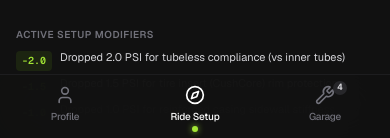
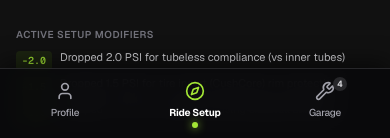
Before and after one commit to spencergill-dev/DialedEngine, a React (Vite) app: page / in a window 390 px wide. Shown: the part 706-844 px from the top of the page. Built offline with nearby package versions, Linux system fonts and the light colour scheme; the HTML template or start-up script is replaced by a standard one.

Commit message:
feat: glassmorphic mobile bottom nav, bottom clearance and mobile footer hide

```diff
--- a/src/App.tsx
+++ b/src/App.tsx
@@ -11,7 +11,7 @@ export function App() {
 
       <DialedEngine />
 
-      <footer className="mt-auto py-8 text-center text-xs text-zinc-400 border-t border-zinc-800/50 font-sans relative z-10">
+      <footer className="hidden md:block mt-auto py-8 text-center text-xs text-zinc-400 border-t border-zinc-800/50 font-sans relative z-10">
         <div className="flex items-center justify-center gap-2">
           <span className="font-semibold text-zinc-300">DIALED</span>
           <span>•</span>
--- a/src/components/DialedEngine.tsx
+++ b/src/components/DialedEngine.tsx
@@ -34,8 +34,8 @@ export function DialedEngine() {
         onSelectBike={setActiveBikeId}
       />
 
-      {/* Main View Area (with bottom clearance for mobile fixed tab bar) */}
-      <main className="max-w-7xl w-full mx-auto px-4 sm:px-6 pt-6 pb-24 md:py-8 flex-1">
+      {/* Main View Area (with generous bottom clearance for mobile fixed tab bar) */}
+      <main className="max-w-7xl w-full mx-auto px-4 sm:px-6 pt-6 pb-28 sm:pb-32 md:py-8 flex-1">
         {mainView === "setup" && (
           <RideSetupView
             bikes={bikes}
--- a/src/components/layout/MobileBottomNav.tsx
+++ b/src/components/layout/MobileBottomNav.tsx
@@ -13,24 +13,34 @@ export function MobileBottomNav({
   bikesCount,
 }: MobileBottomNavProps) {
   return (
-    <nav className="fixed bottom-0 left-0 right-0 z-50 md:hidden bg-[#111111]/95 backdrop-blur-xl border-t border-zinc-800/60 pb-[calc(env(safe-area-inset-bottom,0px)+0.25rem)]">
+    <nav className="fixed bottom-0 left-0 right-0 z-50 md:hidden bg-zinc-950/85 backdrop-blur-md border-t border-zinc-800 shadow-[0_-4px_24px_rgba(0,0,0,0.6)] pb-[calc(env(safe-area-inset-bottom,0px)+0.35rem)]">
       <div className="grid grid-cols-3 w-full max-w-lg mx-auto py-1.5">
-        {/* 1. Profile Tab (switches main view to ProfileView) */}
+        {/* 1. Profile Tab */}
         <button
           onClick={() => onSelectView("profile")}
-          className={`flex flex-col items-center justify-center py-1 transition-colors relative ${
-            mainView === "profile" ? "text-white" : "text-zinc-500 hover:text-zinc-300"
+          className={`flex flex-col items-center justify-center py-1.5 transition-colors relative ${
+            mainView === "profile"
+              ? "text-lime-400"
+              : "text-zinc-400 hover:text-zinc-200"
           }`}
           aria-label="Rider Profile"
         >
           <div className="w-5 h-5 flex items-center justify-center">
             <User className="w-5 h-5" />
           </div>
-          <span className="text-[10px] font-medium tracking-tight mt-1">Profile</span>
+          <span
+            className={`text-[10px] tracking-tight mt-1 transition-colors ${
+              mainView === "profile"
+                ? "text-white font-bold"
+                : "text-zinc-400 font-medium"
+            }`}
+          >
+            Profile
+          </span>
           {mainView === "profile" && (
             <motion.span
               layoutId="mobile-nav-dot"
-              className="absolute -bottom-1 w-1.5 h-1.5 rounded-full bg-lime-400 shadow-[0_0_6px_rgba(163,230,53,0.8)]"
+              className="absolute -bottom-0.5 w-1.5 h-1.5 rounded-full bg-lime-400 shadow-[0_0_8px_rgba(163,230,53,0.9)]"
               transition={{ type: "spring", stiffness: 450, damping: 32 }}
             />
           )}
@@ -39,19 +49,29 @@ export function MobileBottomNav({
         {/* 2. Ride Setup Tab */}
         <button
           onClick={() => onSelectView("setup")}
-          className={`flex flex-col items-center justify-center py-1 transition-colors relative ${
-            mainView === "setup" ? "text-white" : "text-zinc-500 hover:text-zinc-300"
+          className={`flex flex-col items-center justify-center py-1.5 transition-colors relative ${
+            mainView === "setup"
+              ? "text-lime-400"
+              : "text-zinc-400 hover:text-zinc-200"
           }`}
           aria-label="Ride Setup"
         >
           <div className="w-5 h-5 flex items-center justify-center relative">
             <Compass className="w-5 h-5" />
           </div>
-          <span className="text-[10px] font-medium tracking-tight mt-1">Ride Setup</span>
+          <span
+            className={`text-[10px] tracking-tight mt-1 transition-colors ${
+              mainView === "setup"
+                ? "text-white font-bold"
+                : "text-zinc-400 font-medium"
+            }`}
+          >
+            Ride Setup
+          </span>
           {mainView === "setup" && (
             <motion.span
               layoutId="mobile-nav-dot"
-              className="absolute -bottom-1 w-1.5 h-1.5 rounded-full bg-lime-400 shadow-[0_0_6px_rgba(163,230,53,0.8)]"
+              className="absolute -bottom-0.5 w-1.5 h-1.5 rounded-full bg-lime-400 shadow-[0_0_8px_rgba(163,230,53,0.9)]"
               transition={{ type: "spring", stiffness: 450, damping: 32 }}
             />
           )}
@@ -60,8 +80,10 @@ export function MobileBottomNav({
         {/* 3. Garage Tab */}
         <button
           onClick={() => onSelectView("garage")}
-          className={`flex flex-col items-center justify-center py-1 transition-colors relative ${
-            mainView === "garage" ? "text-white" : "text-zinc-500 hover:text-zinc-300"
+          className={`flex flex-col items-center justify-center py-1.5 transition-colors relative ${
+            mainView === "garage"
+              ? "text-lime-400"
+              : "text-zinc-400 hover:text-zinc-200"
           }`}
           aria-label="Garage Fleet"
         >
@@ -73,11 +95,19 @@ export function MobileBottomNav({
               </span>
             )}
           </div>
-          <span className="text-[10px] font-medium tracking-tight mt-1">Garage</span>
+          <span
+            className={`text-[10px] tracking-tight mt-1 transition-colors ${
+              mainView === "garage"
+                ? "text-white font-bold"
+                : "text-zinc-400 font-medium"
+            }`}
+          >
+            Garage
+          </span>
           {mainView === "garage" && (
             <motion.span
               layoutId="mobile-nav-dot"
-              className="absolute -bottom-1 w-1.5 h-1.5 rounded-full bg-lime-400 shadow-[0_0_6px_rgba(163,230,53,0.8)]"
+              className="absolute -bottom-0.5 w-1.5 h-1.5 rounded-full bg-lime-400 shadow-[0_0_8px_rgba(163,230,53,0.9)]"
               transition={{ type: "spring", stiffness: 450, damping: 32 }}
             />
           )}
```
